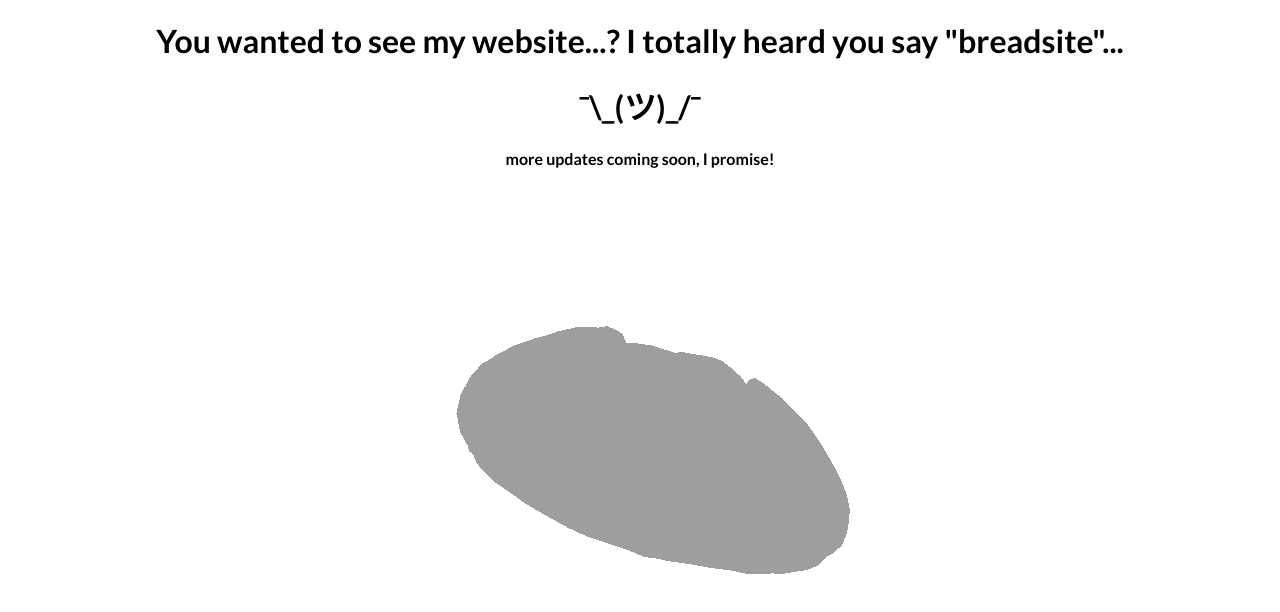
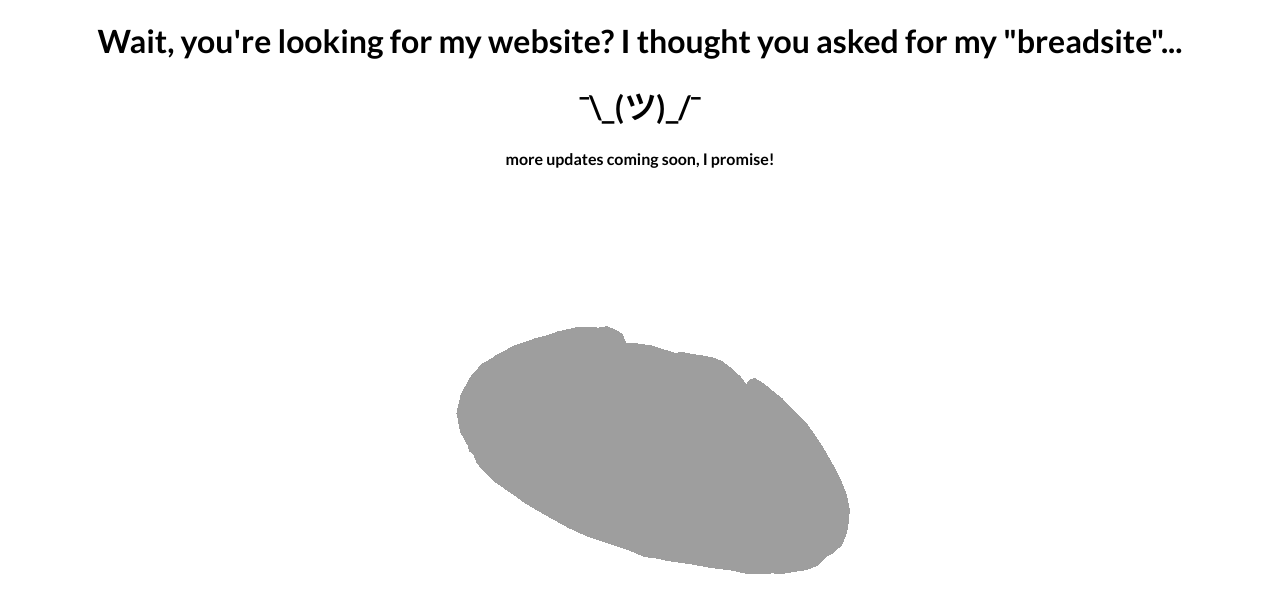
Before and after one commit to gthetwong/gthetwong.github.io, a plain HTML site: page index.html in a window 1280 px wide. Drawn offline with Linux system fonts and the light colour scheme; animation ran at ten frames a second.

Commit message:
Update 2016-03-29T07:20:20.687Z

```diff
--- a/index.html
+++ b/index.html
@@ -7,7 +7,7 @@
   </head>
   <body>
     <div class="header">
-      <h1>You wanted to see my website...? I totally heard you say "breadsite"...</h1>
+      <h1>Wait, you're looking for my website? I thought you asked for my "breadsite"...</h1>
       <h1>¯\_(ツ)_/¯</h1>
       <h4>more updates coming soon, I promise!</h4>
     </div>
```
Also changed, not shown: 1 other file.
